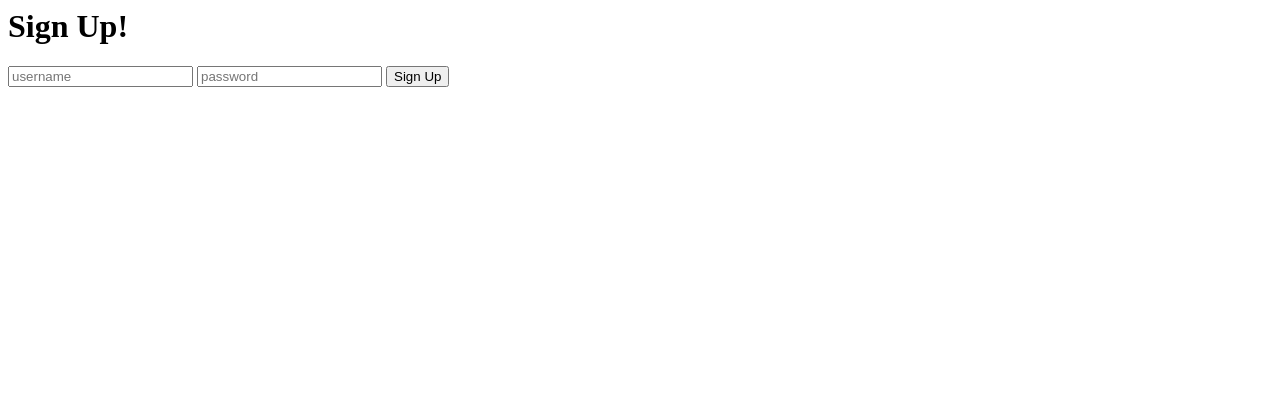
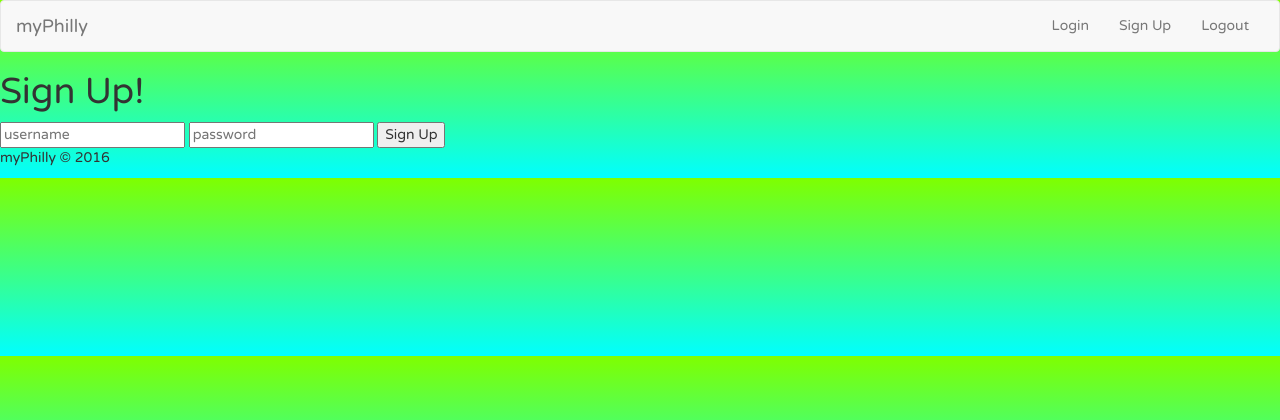
Before and after one commit to TrevorPawlewicz/myPhilly, a Node server app: page /register in a window 1280 px wide. Shown: the top 420 px of the page. Run offline with Node 20, Linux system fonts and the light colour scheme; some libraries are stand-ins or nearby versions.

Commit message:
added logout logic to authentication route

```diff
--- a/app.js
+++ b/app.js
@@ -93,8 +93,8 @@ app.get("/bars/:id", function(req, res){
 // ============================================================================
 // COMMENT ROUTES
 //---------------
-
-app.get("/bars/:id/comments/new", function(req, res){
+// (GET)                          MIDDLEWARE
+app.get("/bars/:id/comments/new", isLoggedIn, function(req, res){
     Bar.findById(req.params.id, function(err, bar){
         if (err) {
             console.log(err);
@@ -105,7 +105,8 @@ app.get("/bars/:id/comments/new", function(req, res){
     });
 });
 
-app.post("/bars/:id/comments", function(req, res){
+// POST comment                MIDDLEWARE
+app.post("/bars/:id/comments", isLoggedIn, function(req, res){
     Bar.findById(req.params.id, function(err, bar){
         if (err) {
             console.log(err);
@@ -163,37 +164,25 @@ app.post("/login", passport.authenticate("local",
     }),
     function(req, res){
         // not really needed
-});
+}); //------------------------------------------------------------------------
 
 
 
 
+// (GET) Logout logic
+app.get("/logout", function(req, res){
+    req.logout();
+    //res.redirect("/");
+    res.redirect("/bars");
+}); //------------------------------------------------------------------------
 
 
+// our MIDDLEWARE functions
+function isLoggedIn(req, res, next){
+    if (req.isAuthenticated()) { return next(); }
 
-
-
-
-
-
-
-
-
-
-
-
-
-
-
-
-
-
-
-
-
-
-
-
+    res.redirect("/login");
+};
 
 
 
--- a/public/js/myScript.js
+++ b/public/js/myScript.js
@@ -1,4 +1,5 @@
-//
+/*
 $(window).load(function(){
     $('.image-container').twentytwenty();
 });
+*/
--- a/views/partials/header.ejs
+++ b/views/partials/header.ejs
@@ -19,9 +19,9 @@
             </div>
             <div class="collapse navbar-collapse">
                 <ul class="nav navbar-nav navbar-right">
-                    <li><a href="/">Login</a></li>
-                    <li><a href="/">Sign Up</a></li>
-                    <li><a href="/">Logout</a></li>
+                    <li><a href="/login">Login</a></li>
+                    <li><a href="/register">Sign Up</a></li>
+                    <li><a href="/logout">Logout</a></li>
                 </ul>
             </div>
         </div>
--- a/views/register.ejs
+++ b/views/register.ejs
@@ -1,3 +1,8 @@
+<% include partials/header %>
+<!-- ______________________________________________________________________ -->
+
+
+
 
 
 <h1>Sign Up!</h1>
@@ -8,3 +13,16 @@
     <input type="password" name="password" placeholder="password">
     <button>Sign Up</button>
 </form>
+
+
+
+
+
+
+
+
+
+
+
+<!-- ______________________________________________________________________ -->
+<% include partials/footer %>
```
Also changed, not shown: views/login.ejs (+19 -0 lines).
